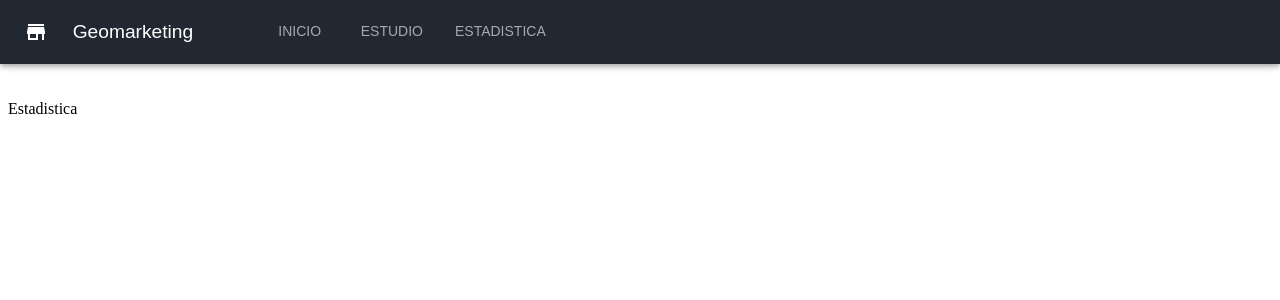
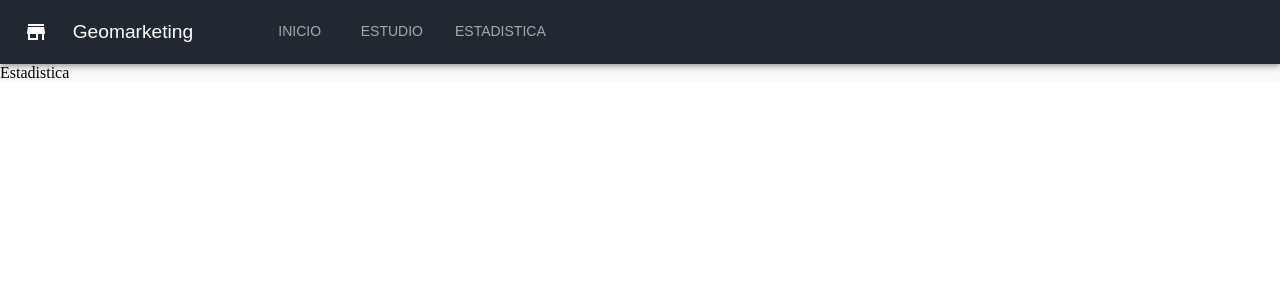
Before and after one commit to david-oaxaca/cic-geomarketing, a React (Create React App) app: page /estadistica in a window 1280 px wide. Shown: the top 300 px of the page. Built offline with nearby package versions, Linux system fonts and the light colour scheme; a web font is replaced by a local one.

Commit message:
Navbar styles changed

```diff
--- a/package.json
+++ b/package.json
@@ -5,6 +5,7 @@
   "dependencies": {
     "@emotion/react": "^11.9.0",
     "@emotion/styled": "^11.8.1",
+    "@material-ui/core": "^4.12.4",
     "@mui/icons-material": "^5.8.3",
     "@mui/material": "^5.8.3",
     "@testing-library/jest-dom": "^5.16.4",
--- a/src/Assets/Styles/App.css
+++ b/src/Assets/Styles/App.css
@@ -1,38 +1,3 @@
-.App {
-  text-align: center;
+body {
+    margin: 0;
 }
-
-.App-logo {
-  height: 40vmin;
-  pointer-events: none;
-}
-
-@media (prefers-reduced-motion: no-preference) {
-  .App-logo {
-    animation: App-logo-spin infinite 20s linear;
-  }
-}
-
-.App-header {
-  background-color: #282c34;
-  min-height: 100vh;
-  display: flex;
-  flex-direction: column;
-  align-items: center;
-  justify-content: center;
-  font-size: calc(10px + 2vmin);
-  color: white;
-}
-
-.App-link {
-  color: #61dafb;
-}
-
-@keyframes App-logo-spin {
-  from {
-    transform: rotate(0deg);
-  }
-  to {
-    transform: rotate(360deg);
-  }
-}
--- a/src/Components/Header.jsx
+++ b/src/Components/Header.jsx
@@ -11,7 +11,7 @@ function Header() {
 
   return (
     <React.Fragment>
-        <AppBar sx={{ background: "#222831" }}>
+        <AppBar sx={{ background: "#222831" }} position="sticky">
             <Toolbar>
               {
                 isMatch ? (
--- a/src/Layouts/Layout.jsx
+++ b/src/Layouts/Layout.jsx
@@ -1,12 +1,28 @@
 import React from 'react';
 import Header from '../Components/Header';
+import { makeStyles } from '@material-ui/core';
 
 
+const usesStyles = makeStyles({
+    root: {
+        display: 'flex',
+        flexDirection: 'column'
+    },
+    page: {
+        background: '#f9f9f9',
+        width: '100%'
+    }
+})
+
 const Layout = ({ children }) => {
+    const classes = usesStyles()
+
     return(
-        <div className="Layout">
+        <div className={classes.root}>
             <Header />
-            {children}
+            <div className={classes.page}>
+                {children}
+            </div>
         </div>
     );
 }
--- a/src/Pages/Estadistica.jsx
+++ b/src/Pages/Estadistica.jsx
@@ -2,7 +2,7 @@ import React from 'react'
 
 export default function Estadistica() {
   return (
-    <div style={{marginTop: '100px'}}>
+    <div>
         Estadistica
     </div>
   )
--- a/src/Pages/Estudio.jsx
+++ b/src/Pages/Estudio.jsx
@@ -2,7 +2,7 @@ import React from 'react'
 
 export default function Estudio() {
   return (
-    <div style={{marginTop: '100px'}}>
+    <div style={{height: '100%'}}>
         Estudio
     </div>
   )
--- a/src/Pages/Home.jsx
+++ b/src/Pages/Home.jsx
@@ -2,7 +2,7 @@ import React from 'react';
 
 export default function Home() {
     return (
-    <div style={{marginTop: '100px'}}>
+    <div>
         Inicio
     </div>
   )
```
Also changed, not shown: 1 other file (tests, documents, lock files or other folders).
